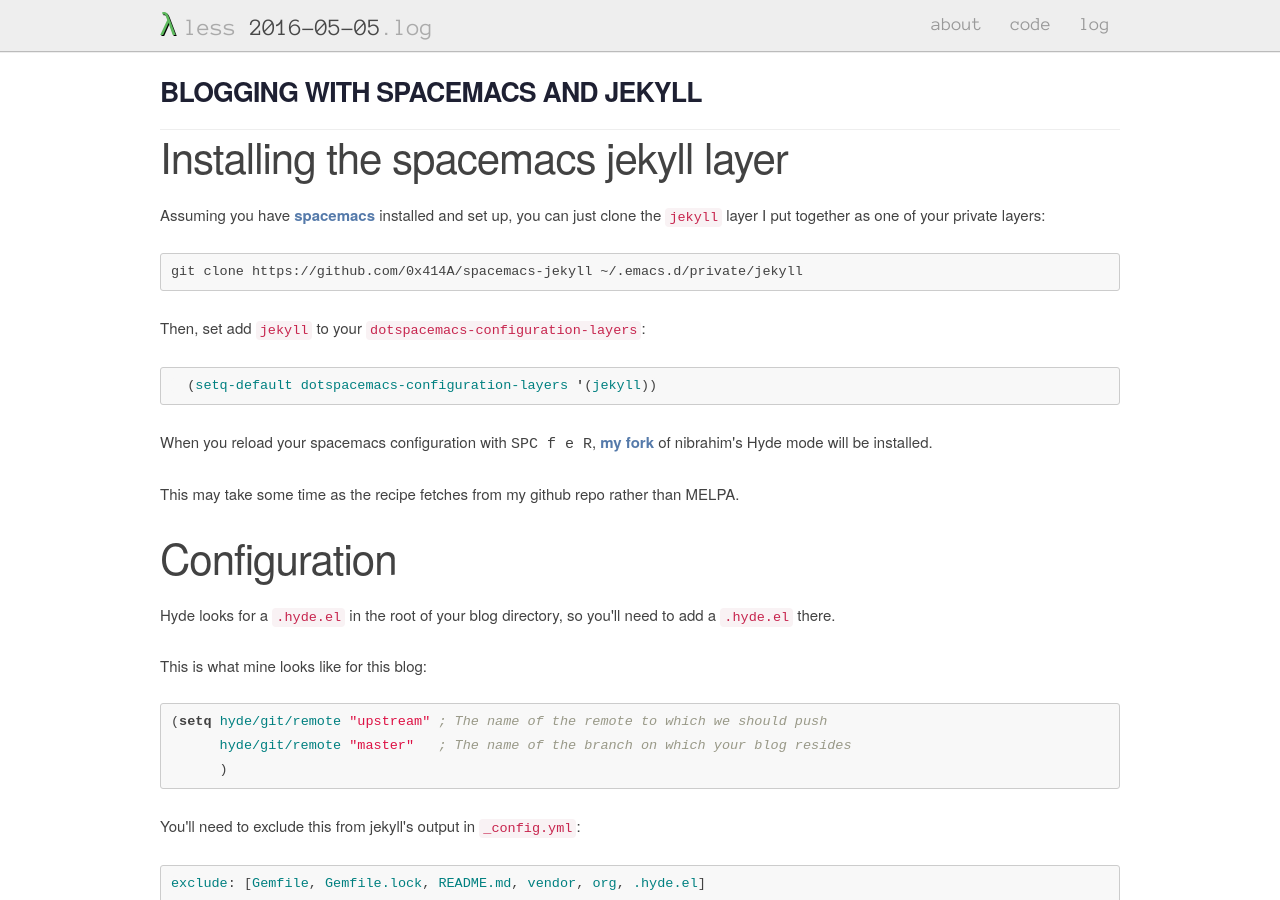
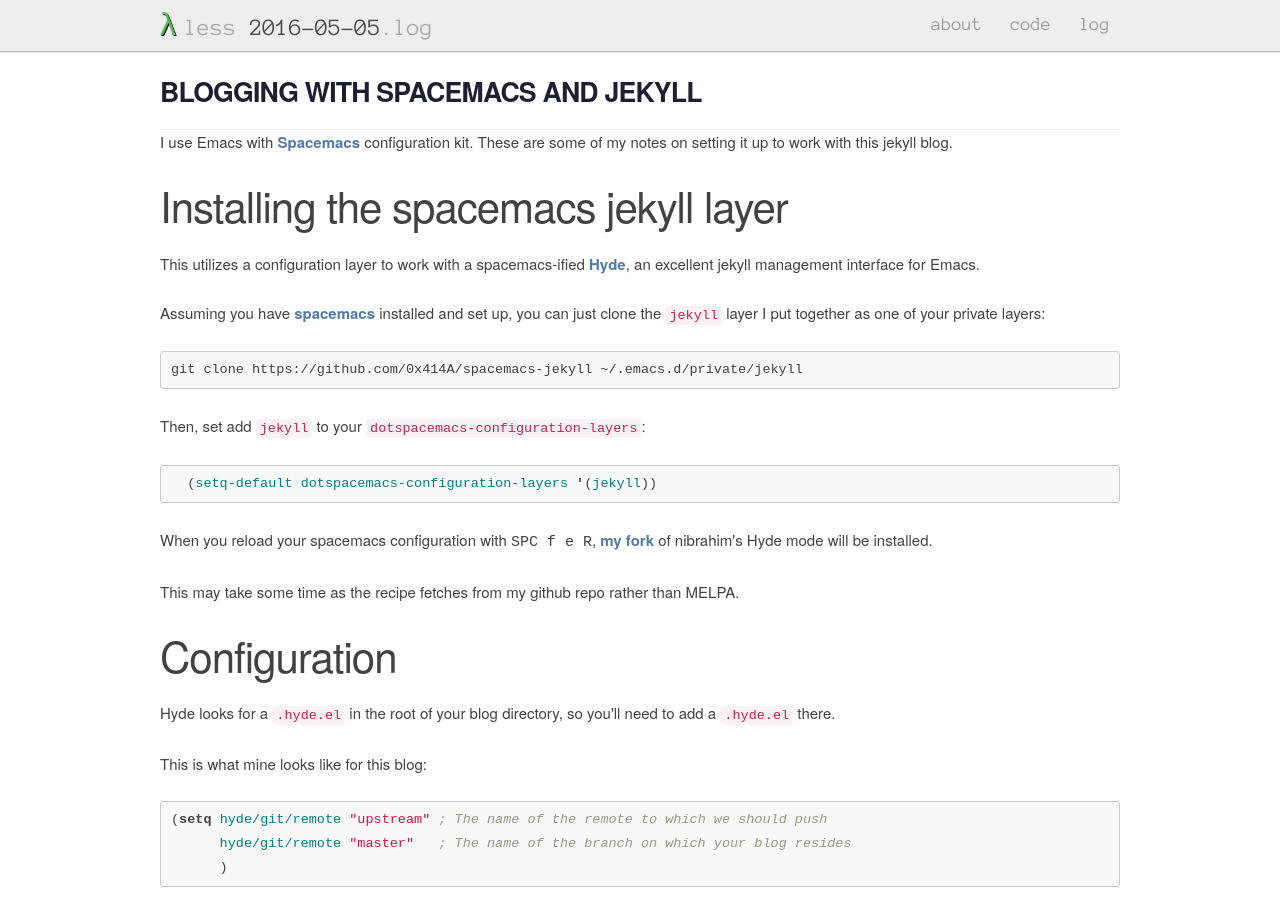
Before and after one commit to 0x414A/0x414a.github.io, a Jekyll site: the page built from _posts/2016-05-05-blogging_with_spacemacs_and_jekyll.markdown, in a window 1280 px wide and 900 px high. Built offline with Jekyll 4.4.1, drawn with Linux system fonts in a browser that asks for light colours; nearby versions of some CDN libraries; comment, search, counter and statistics services are not loaded; some of the changed text lies outside the part shown.

Commit message:
Add new post on blogging with spacemacs

```diff
--- a/_posts/2016-05-05-blogging_with_spacemacs_and_jekyll.markdown
+++ b/_posts/2016-05-05-blogging_with_spacemacs_and_jekyll.markdown
@@ -8,7 +8,11 @@ tags:
   - emacs
 ---
 
+I use Emacs with [Spacemacs](http://spacemacs.org/) configuration kit. These are some of my notes on setting it up to work with this jekyll blog.
+
 ## Installing the spacemacs jekyll layer
+
+This utilizes a configuration layer to work with a spacemacs-ified [Hyde](https://github.com/nibrahim/Hyde), an excellent jekyll management interface for Emacs.
 
 Assuming you have [spacemacs](http://spacemacs.org/) installed and set up, you can just clone the `jekyll` layer I put together as one of your private layers:
 
@@ -55,3 +59,7 @@ Then, you'll be brought to this screen:
 ![Hyde main view](https://cloud.githubusercontent.com/assets/6130766/15062693/3fcc0be0-1308-11e6-94e2-f72d689bfd5f.png)
 
 You can bring this up any time you're in your blog's source directory with <kbd>SPC a j</kbd>.
+
+From there you can create a new draft post by pressing <kbd>n</kbd>.
+
+For more on the keybindings, read [here](https://github.com/0x414A/spacemacs-jekyll#key-bindings).
```
